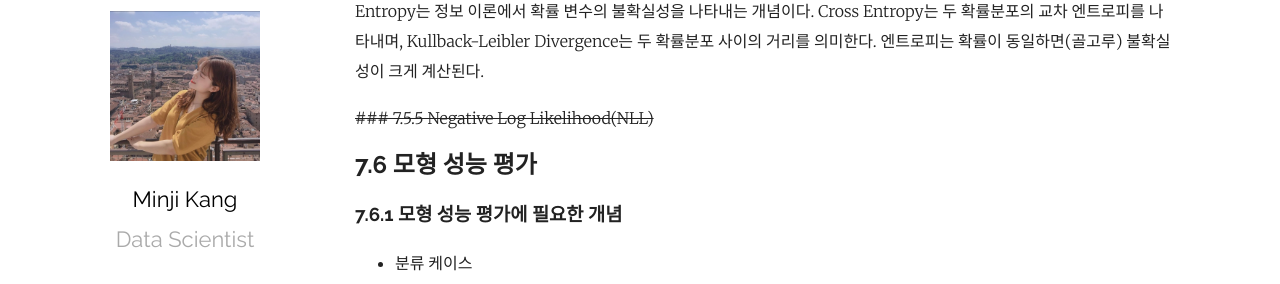
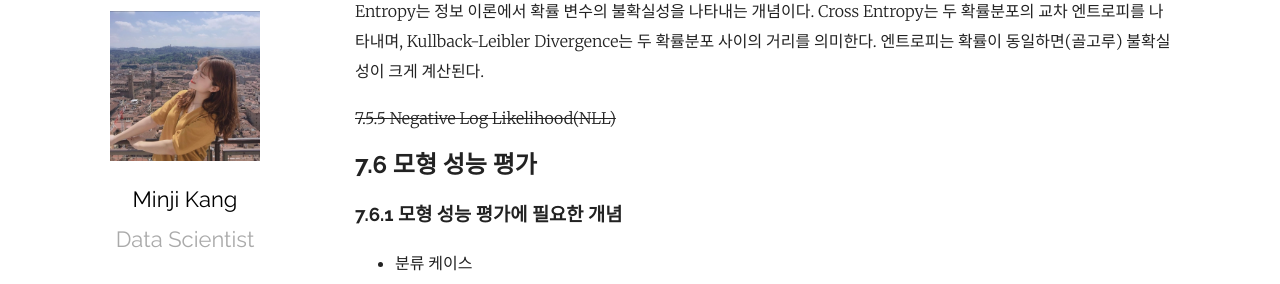
Before and after one commit to mmminji/mmminji.github.io, a Jekyll site: the page built from _posts/2021-05-11-선통머7장.markdown, in a window 1280 px wide and 900 px high, scrolled down 1726 px. Shown: the part 152-436 px from the top of the window. Built offline with Jekyll 4.4.1, drawn with Linux system fonts in a browser that asks for light colours; comment, search, counter and statistics services are not loaded.

```diff
--- a/_posts/2021-05-11-선통머7장.markdown
+++ b/_posts/2021-05-11-선통머7장.markdown
@@ -49,7 +49,7 @@ MSE는 차이에 제곱을 하기 때문에 이상치의 변화에 민감하지
 Entropy는 정보 이론에서 확률 변수의 불확실성을 나타내는 개념이다. Cross Entropy는 두 확률분포의 교차 엔트로피를 나타내며, Kullback-Leibler Divergence는 두 확률분포 사이의 거리를 의미한다.
 엔트로피는 확률이 동일하면(골고루) 불확실성이 크게 계산된다.
 
-~~### 7.5.5 Negative Log Likelihood(NLL)~~
+~~7.5.5 Negative Log Likelihood(NLL)~~
 
 ## 7.6 모형 성능 평가
 
@@ -68,7 +68,7 @@ Entropy는 정보 이론에서 확률 변수의 불확실성을 나타내는 개
     - 에러율 : 전체 데이터 중 오답으로 분류되는 비율 (FP+FN/all)
     - ROC 커브 : FPR 대비 민감도의 값을 비교하는 값으로 곡선 아래 면적이 높을수록 성능이 높다.
 
-### 7.6.2 분류 문제에서의 성능 평가 [>코드<](https://github.com/mmminji/Machine-Learning/blob/master/6.ClassificationEval.py.py)
+### 7.6.2 분류 문제에서의 성능 평가 [>코드<](https://github.com/mmminji/Machine-Learning/blob/master/6.ClassificationEval.py)
 - 정확도
 - F1 score : precision과 recall의 조화 평균값, 1에 가까울수록 높은 성능
 - Confusion Matrix : 예측값과 실젯값의 빈도(행렬)
```
